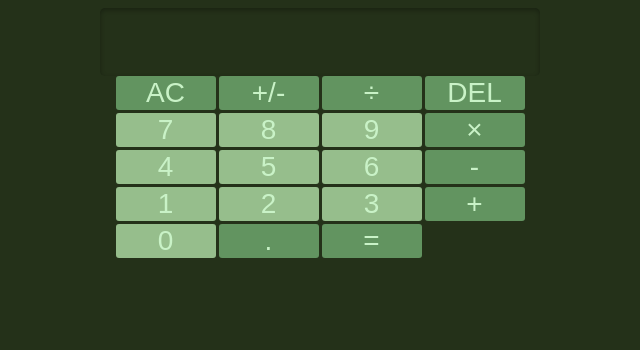
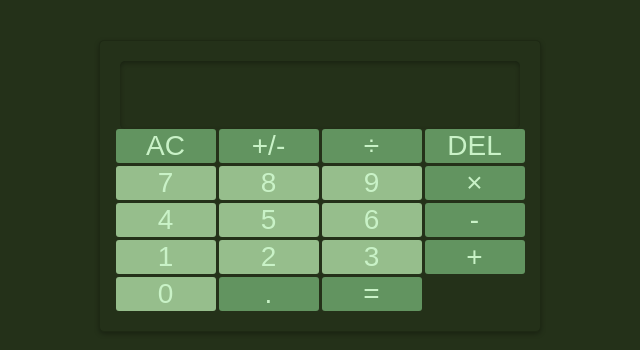
Before and after one commit to taejunha/calculator, a plain HTML site: page index.html in a window 1280 px wide. Shown: the whole page, without its empty margins (320-960 px from the left). Drawn offline with Linux system fonts and the light colour scheme.

Commit message:
fixed output box visual

```diff
--- a/index.html
+++ b/index.html
@@ -8,7 +8,7 @@
         <link rel="stylesheet" href="./style.css">
     </head>
     <body>
-        <div class="calulator">
+        <div class="calculator">
             <input type="text" id="output" readonly>
             <div class="calc-buttons">
                 <button class="operation">AC</button>
--- a/style.css
+++ b/style.css
@@ -4,20 +4,20 @@
 }
 
 .calculator {
-    background-color: #f2f2f2;
+    background-color: #243119;
     padding: 20px;
     max-width: 400px;
-    -webkit-box-direction: 0px 1px 4px 0px rgba(0, 0, 0, 0.2);
-    box-shadow: 0px 1px 4px 0px rgba(0, 0, 0, 0.2);
-    border-radius: 1px;
+    margin: 0 auto;
+    border: solid 1px #1e2914;
+    box-shadow: 0 2px 5px rgba(0, 0, 0, 0.3);
+    border-radius: 5px;
     margin-top: 40px;
 }
 
 #output {
-    color: #EEF4ED;
-    width: 400px;
+    color: #2c8d1a;
     padding: 20px;
-    margin: 0 auto;
+    width: 90%;
     font-size: 24px;
     border: none;
     box-shadow: 0 2px 5px rgba(0, 0, 0, 0.3) inset;
```
